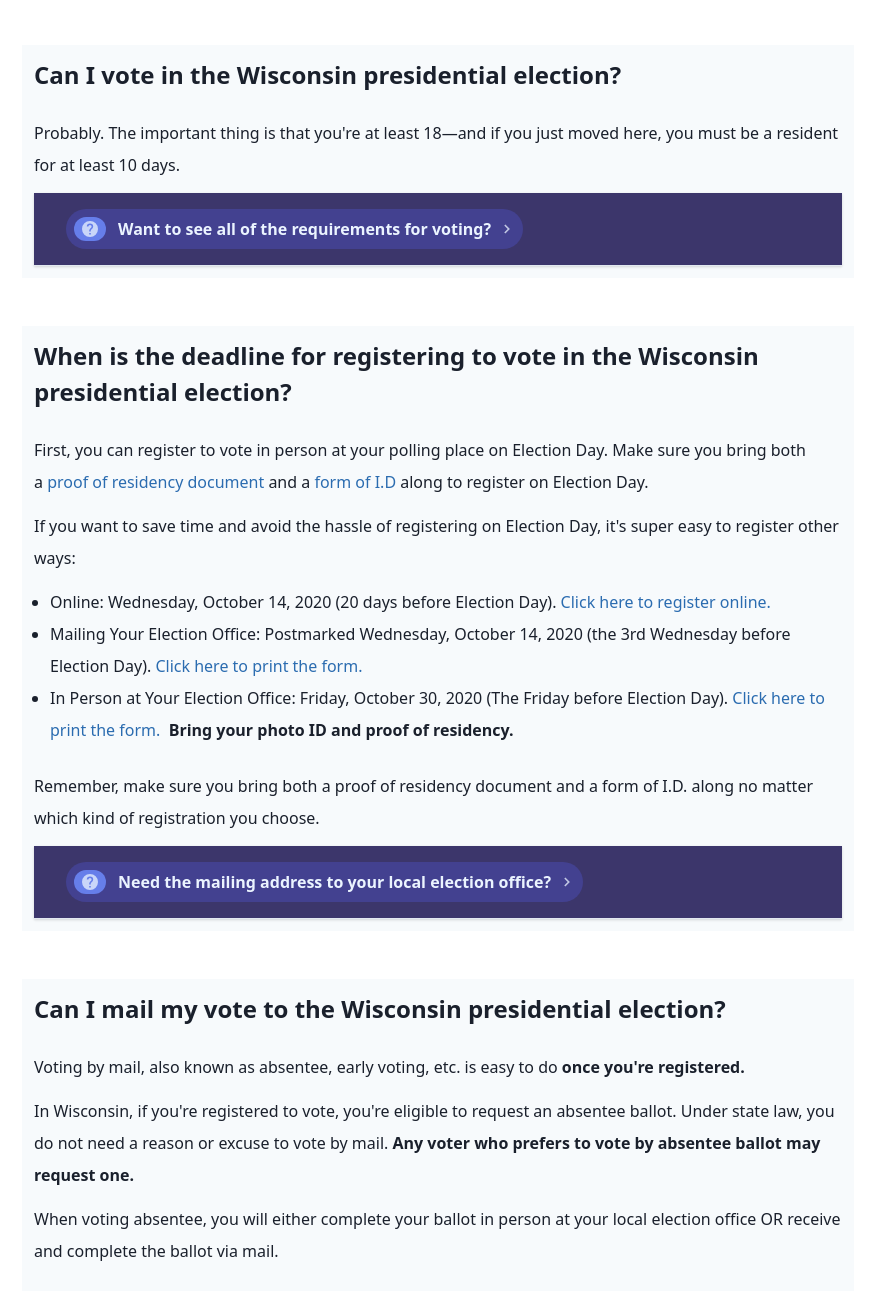
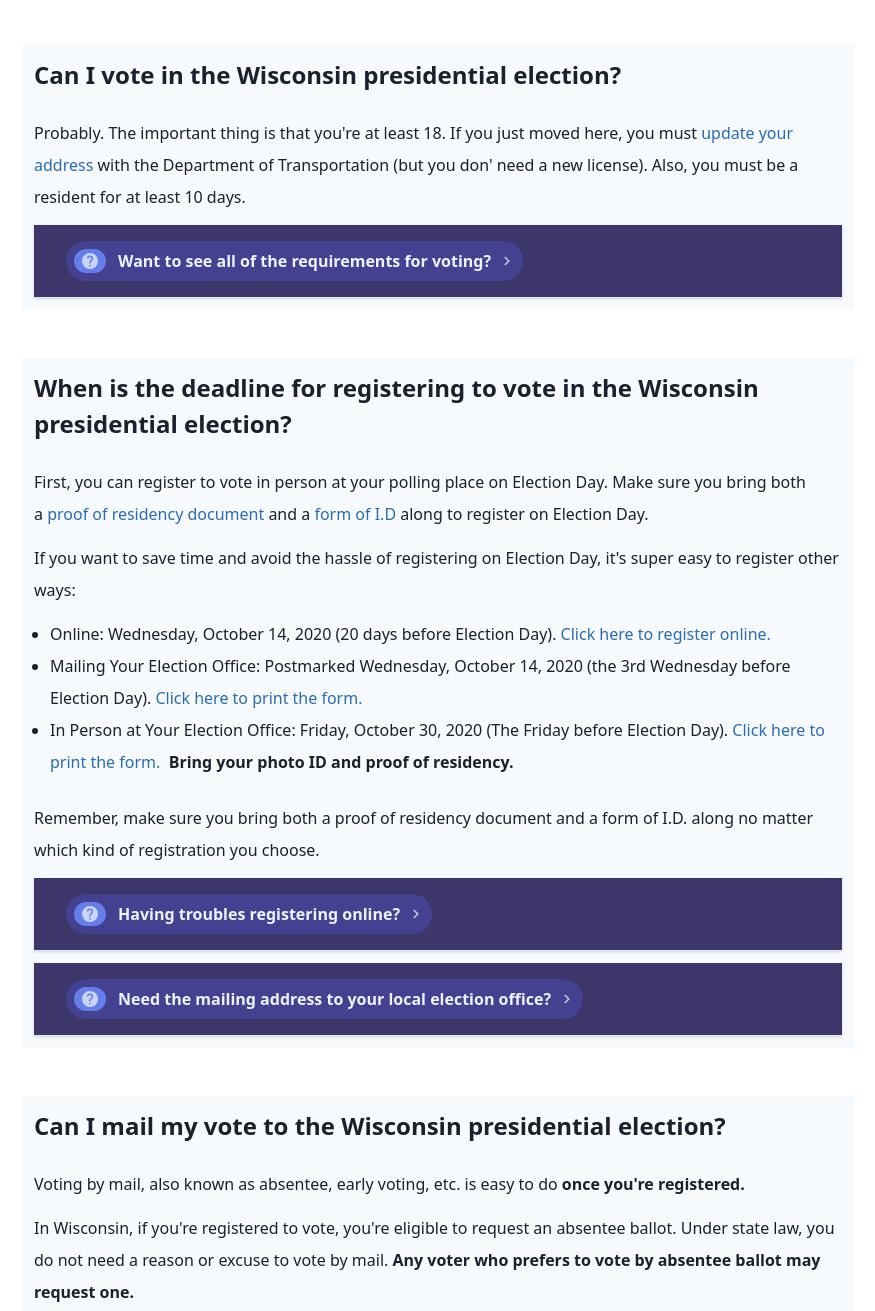
Before and after one commit to scott-coates/voteinwi, a Gatsby site: page / in a window 1280 px wide. Shown: the part 363-1674 px from the top of the page, without its empty margins (202-1077 px from the left). Built offline with nearby package versions, Linux system fonts and the light colour scheme; Gatsby itself is replaced by a stand-in of ours.

Commit message:
content changes

```diff
--- a/src/pages/index.js
+++ b/src/pages/index.js
@@ -122,9 +122,16 @@ function IndexPage() {
 
           <div className="leading-loose p-3">
             <p className="mb-3">
-              Probably. The important thing is that you&apos;re at least 18—and
-              if you just moved here, you must be a resident for at least 10
-              days.{" "}
+              Probably. The important thing is that you&apos;re at least 18. If
+              you just moved here, you must{" "}
+              <a
+                className="no-underline text-blue-700 hover:text-blue-800"
+                href="https://trust.dot.state.wi.us/dmvac/dmvacservlet?whoami=search"
+              >
+                update your address
+              </a>{" "}
+              with the Department of Transportation (but you don&apos; need a
+              new license). Also, you must be a resident for at least 10 days.{" "}
             </p>
 
             <InfoBox title="Want to see all of the requirements for voting?">
@@ -233,6 +240,23 @@ function IndexPage() {
               and a form of I.D. along no matter which kind of registration you
               choose.
             </p>
+            <div className="mb-3">
+              <InfoBox title="Having troubles registering online?">
+                <ul className="pt-4">
+                  <li className="pb-2">
+                    Contact{" "}
+                    <a
+                      className="no-underline text-blue-700 hover:text-blue-800"
+                      href="mailto:elections@wi.gov"
+                    >
+                      elections@wi.gov{" "}
+                    </a>
+                    and ask for help. Additionally, request that they add your address to the WisVote system.
+                  </li>
+                  <li className="pb-2"></li>
+                </ul>
+              </InfoBox>
+            </div>
             <InfoBox
               title="Need the mailing address to your local election
                           office?"
@@ -547,6 +571,17 @@ function IndexPage() {
               voting) in order to do so.
             </p>
           </div>{" "}
+          <div className="leading-loose p-3">
+            <p className="mb-3 font-bold">Share your vote plan with others</p>
+
+            <p className="mb-3">
+              You’re more likely to follow through on your plan if you announce
+              it to your friends and family. Sharing your game plan to vote also
+              encourages others to consider how they will vote this year and if
+              they need to take any special steps (like sign up for absentee
+              voting) in order to do so.
+            </p>
+          </div>
         </section>
         <section className="bg-gray-100">
           {/* <img
```
